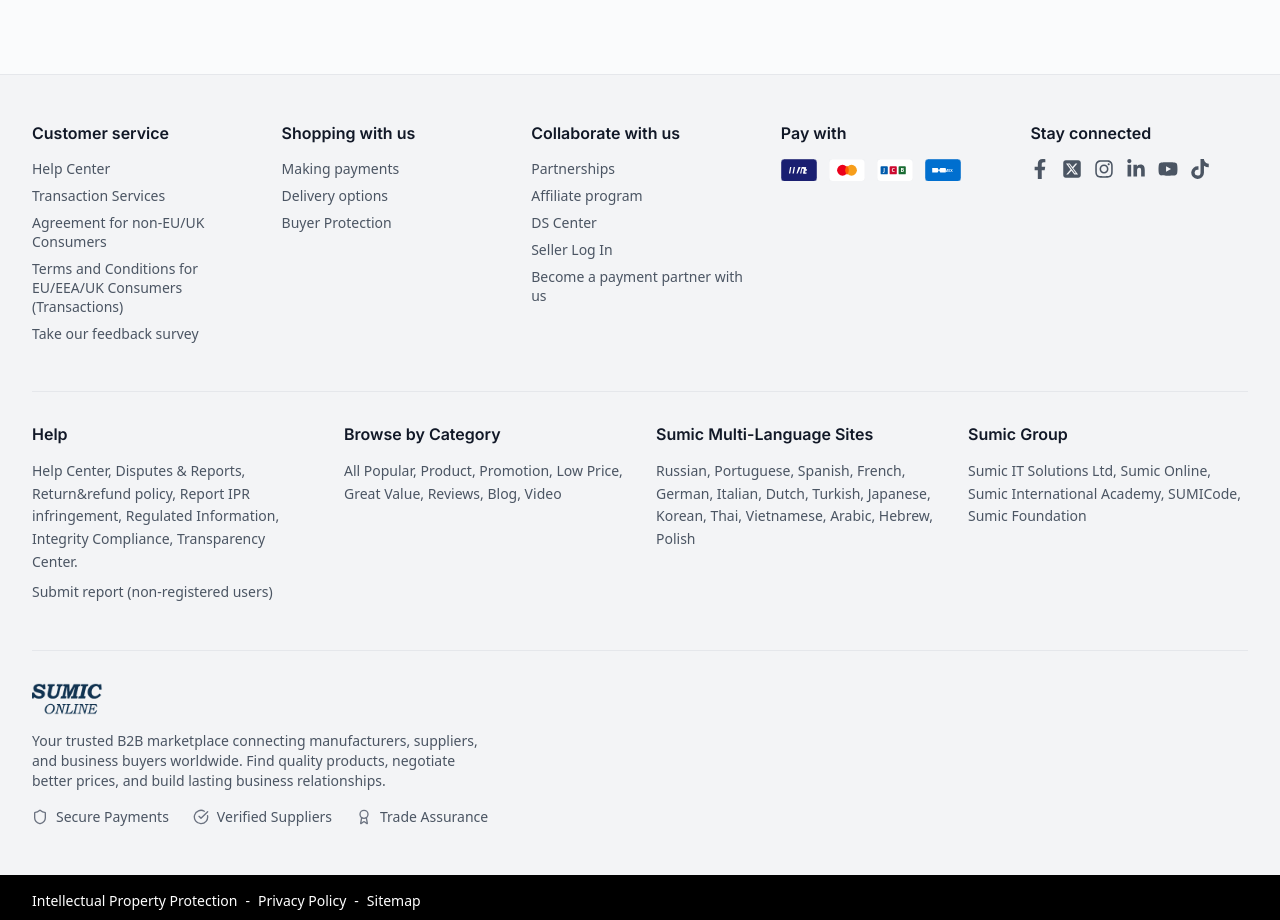
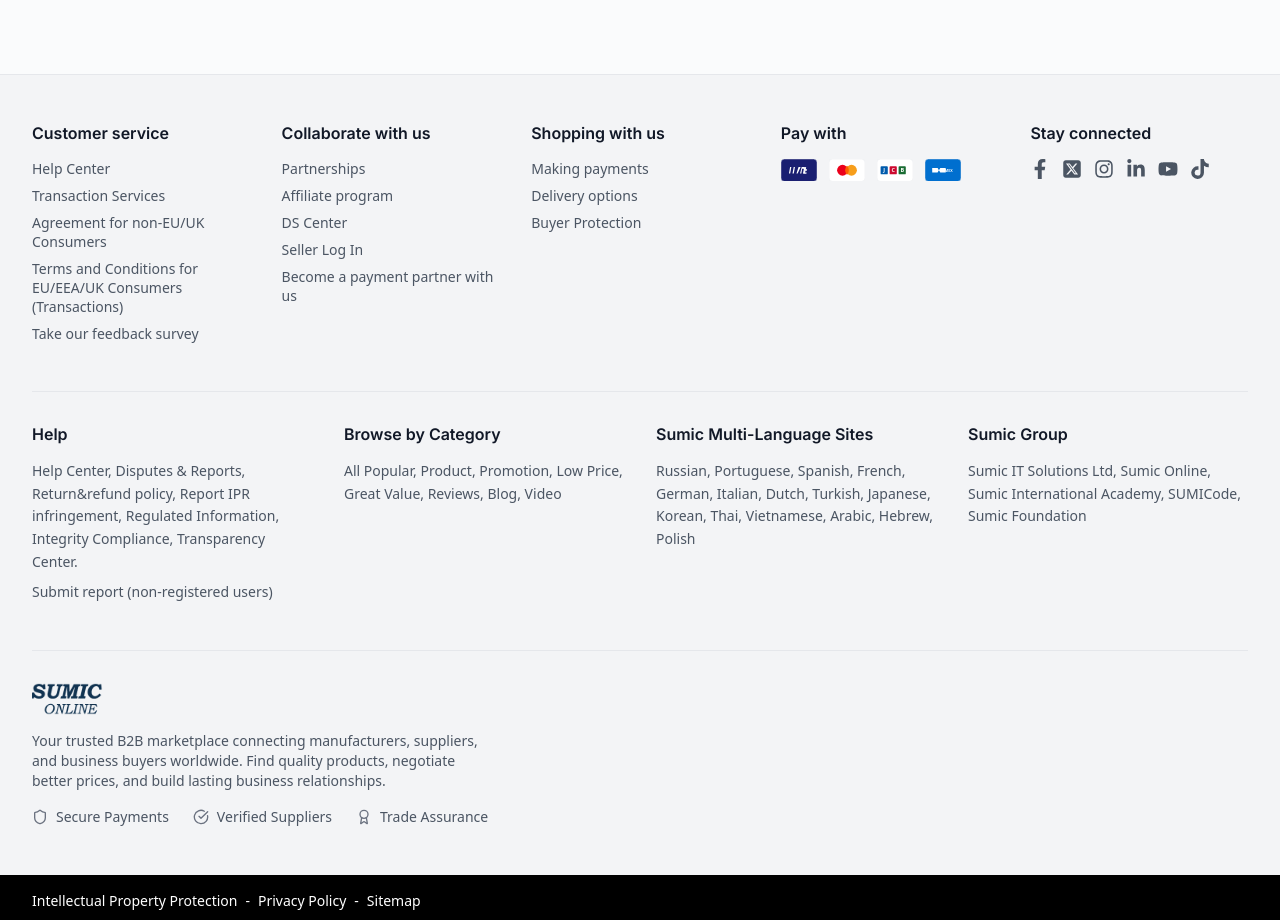
Before and after one commit to SumicITSolutionsLtd/Sumic-Online, a React (Vite) app: page / in a window 1280 px wide. Shown: the part 5980-6900 px from the top of the page. Built offline with nearby package versions, Linux system fonts and the light colour scheme.

Commit message:
checkout 4.0

```diff
--- a/src/components/Footer.jsx
+++ b/src/components/Footer.jsx
@@ -26,15 +26,7 @@
             </ul>
           </div>
 
-          {/* Shopping with us */}
-          <div>
-            <h3 className="font-semibold text-gray-900 mb-4">Shopping with us</h3>
-            <ul className="space-y-2 text-sm text-gray-600">
-              <li><Link to="#" className="hover:text-gray-900 transition-colors">Making payments</Link></li>
-              <li><Link to="#" className="hover:text-gray-900 transition-colors">Delivery options</Link></li>
-              <li><Link to="#" className="hover:text-gray-900 transition-colors">Buyer Protection</Link></li>
-            </ul>
-          </div>
+
 
           {/* Collaborate with us */}
           <div>
@@ -45,6 +37,17 @@
               <li><Link to="#" className="hover:text-gray-900 transition-colors">DS Center</Link></li>
               <li><Link to="#" className="hover:text-gray-900 transition-colors">Seller Log In</Link></li>
                     <li><Link to="#" className="hover:text-gray-900 transition-colors">Become a payment partner with us</Link></li>
+            </ul>
+          </div>
+
+
+            {/* Shopping with us */}
+          <div>
+            <h3 className="font-semibold text-gray-900 mb-4">Shopping with us</h3>
+            <ul className="space-y-2 text-sm text-gray-600">
+              <li><Link to="#" className="hover:text-gray-900 transition-colors">Making payments</Link></li>
+              <li><Link to="#" className="hover:text-gray-900 transition-colors">Delivery options</Link></li>
+              <li><Link to="#" className="hover:text-gray-900 transition-colors">Buyer Protection</Link></li>
             </ul>
           </div>
 
```
